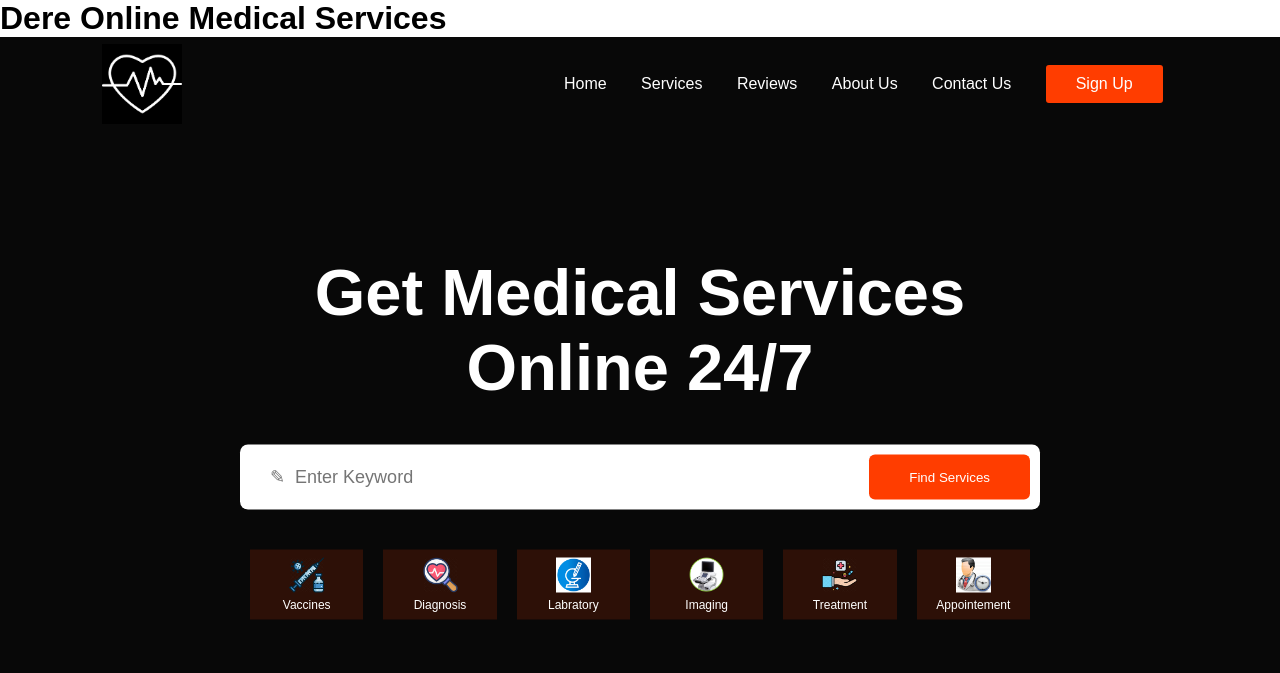
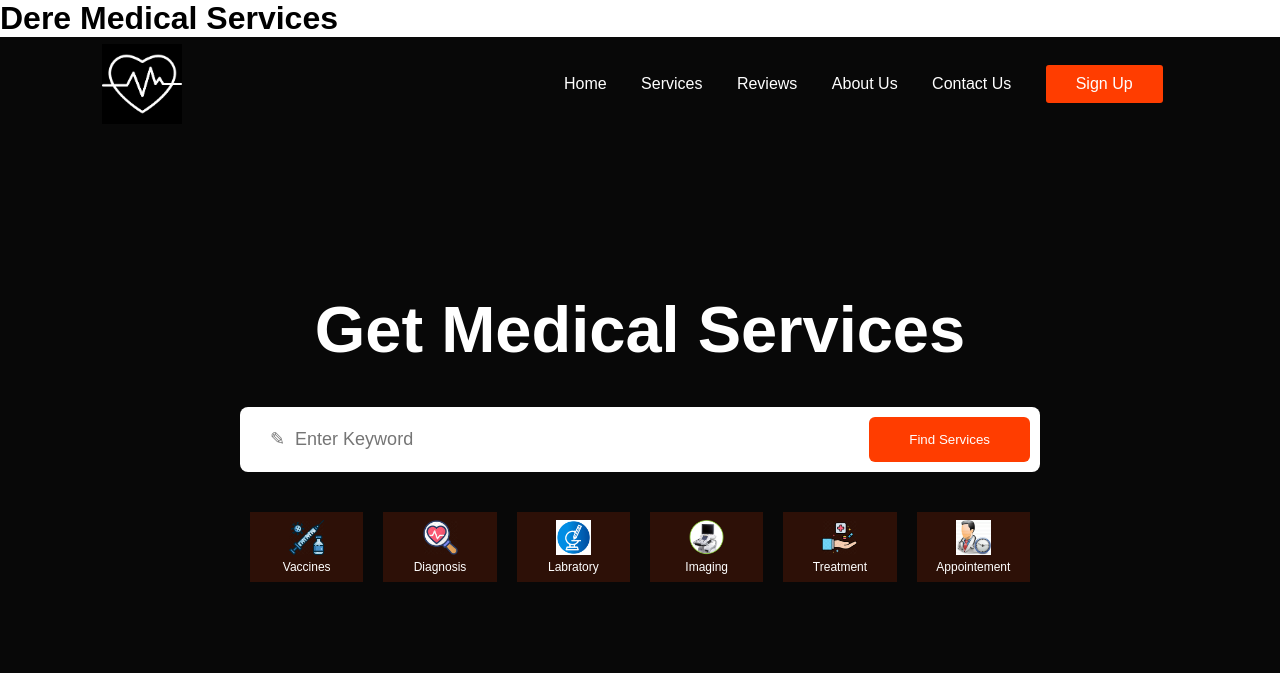
Before and after one commit to Dereje0130/Second-HTML-Project, a plain HTML site: page index.html in a window 1280 px wide. Drawn offline with Linux system fonts and the light colour scheme.

Commit message:
first commit

```diff
--- a/index.html
+++ b/index.html
@@ -1,12 +1,12 @@
 <!DOCTYPE html>
 <html lang="en">
 <head>
-    <title>Online Medical Services</title>
+    <title>Dere Medical Services</title>
     <link href="style.css" rel="stylesheet" type="text/css">
     <meta name="viewport" content="width=device-width ,initial-scale=1.0">
 </head>
 <body>
-    <h1>Dere Online Medical Services</h1>
+    <h1>Dere Medical Services</h1>
 
 
     <div class="header">
@@ -25,7 +25,7 @@
         </nav>
 
     <div class="content">
-        <h1>Get Medical Services Online 24/7</h1>
+        <h1>Get Medical Services</h1>
         <form>
             <input type="text" placeholder="&#x270e;  Enter Keyword">
             <button type="submit">Find Services</button>
```
